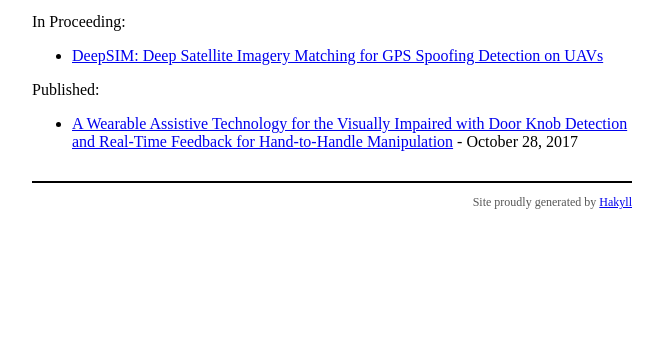
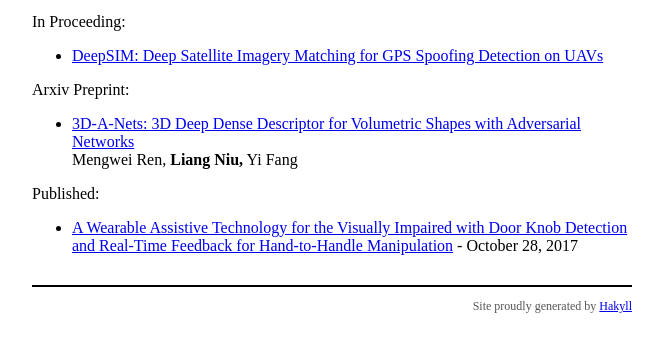
Before and after one commit to niuliang42/wangxiaodiu.github.io, a plain HTML site: page publication.html in a window 1280 px wide. Shown: the part 107-458 px from the top of the page, without its empty margins (308-971 px from the left). Drawn offline with Linux system fonts and the light colour scheme.

Commit message:
add resume

```diff
--- a/publication.html
+++ b/publication.html
@@ -29,6 +29,14 @@
     </li>
 </ul>
 
+Arxiv Preprint:
+<ul>
+    <li>
+        <a href="https://arxiv.org/abs/1711.10108">3D-A-Nets: 3D Deep Dense Descriptor for Volumetric Shapes with Adversarial Networks</a>
+        <div>Mengwei Ren,<b> Liang Niu,</b> Yi Fang</div>
+    </li>
+</ul>
+
 Published:
 <ul>
 
```
Also changed, not shown: me.html (+1 -1 lines), 1 other file.
